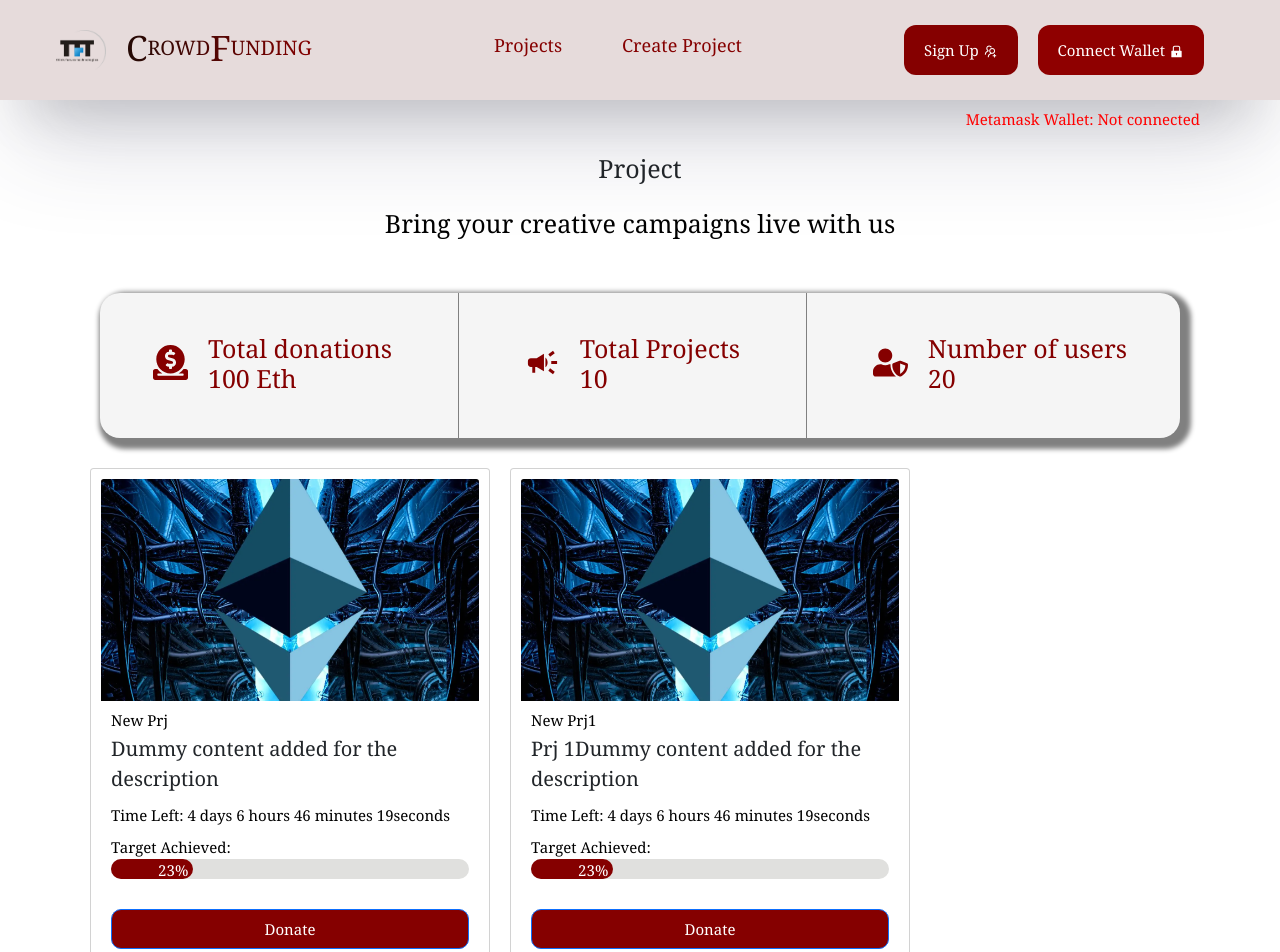
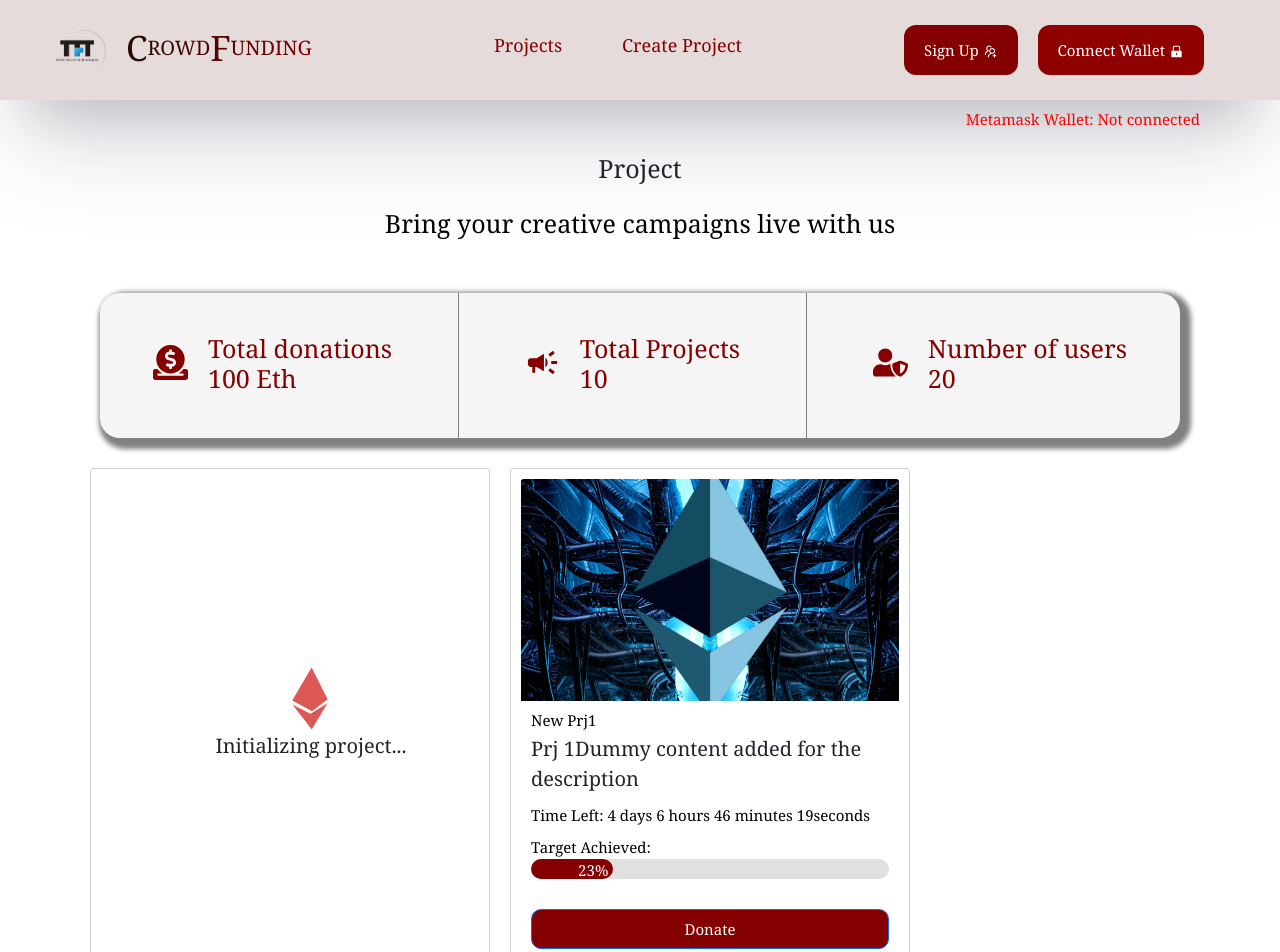
Before and after one commit to Pankajmalhan/CROWDFUNDING, a React (Create React App) app in the folder client/: page /Projects in a window 1280 px wide. Shown: the top 952 px of the page. Built offline with nearby package versions, Linux system fonts and the light colour scheme; what web3 would draw is missing.

Commit message:
Loading Initliazer

```diff
--- a/client/src/components/Cards/ProjectCard.jsx
+++ b/client/src/components/Cards/ProjectCard.jsx
@@ -5,12 +5,14 @@ import Card from "react-bootstrap/Card";
 import "bootstrap/dist/css/bootstrap.min.css";
 import ProgressBar from "../ProgressBar/ProgressBar";
 import { useCountdown } from "../../helper/useCountdown";
+import {useNavigate} from 'react-router-dom';
+import { Loading } from "../Loader/Loader";
 
-
-const ProjectCard = (item , detailsScreen) => {
+const ProjectCard = (projectData , detailsScreen) => {
   const targetDate = new Date("2022/11/04");
   const [days, hours, minutes, seconds] = useCountdown(targetDate);
-  const { title, description } = item?.data;
+  const { title, description } = projectData?.data;
+  const navigate = useNavigate();
   const cardContainer = {
       width: "40rem",
       height: "auto",
@@ -31,11 +33,18 @@ const ProjectCard = (item , detailsScreen) => {
     borderRadius:'1rem',
     width:"100%",
   }
+  function handleDonateButton(){
+    navigate('/ProjectDetails',{state: projectData?.data});
+}
+
   return (
   <>
     <Card
       style={cardContainer}
     >
+      {projectData?.data.title === "New Prj" ? <Loading/>
+      :
+      <>
       <Card.Img variant="top" src={Image} />
       <Card.Body>
         <Card.Title style={textStyle}>{title}</Card.Title>
@@ -46,10 +55,13 @@ const ProjectCard = (item , detailsScreen) => {
         </p>
         <Button
           style={buttonStyle}
+          onClick={handleDonateButton}
         >
           Donate
         </Button>
       </Card.Body>
+      </>
+}
     </Card>
     </>
   );
--- /dev/null
+++ b/client/src/components/Loader/Loader.jsx
@@ -0,0 +1,30 @@
+import LoadingImage from "../../Assets/img/865.gif"
+export function Loading(){
+    const cardContainer = {
+        display:'flex',
+        width: "40rem",
+        height: "100%",
+        justifyContent:'center',
+        fontSize: "2rem",
+        margin: "1rem",
+    }
+    const Loadingstyle ={
+        display: "flex",
+        flexDirection:'column',
+        justifyContent:'center',
+        alignItems:'center',
+        // padding:"20rem",
+    }
+    const loadingHead ={
+        color: "#850100",
+        alignItems:'center'
+    }
+    return(
+
+    <div style={cardContainer}>
+        <div style={Loadingstyle}>
+            <img src={LoadingImage}/>
+        <p > Initializing project...</p>
+        </div>
+    </div>)
+  }
--- a/client/src/pages/Home/Main.jsx
+++ b/client/src/pages/Home/Main.jsx
@@ -2,13 +2,12 @@ import React from 'react'
 import {FaDonate,FaUserShield} from 'react-icons/fa'
 import {MdCampaign} from 'react-icons/md'
 import ProfileCard from '../../components/Cards/ProfileCard'
-import ProjectDetail from '../Projects/projectDetails'
 export const Main = () =>{
     return (
         <>
         <div className= 'container'>
             <div className='sub'>
-                <h1>Bring your creative campaigns live with us</h1>
+                {/* <h1>Bring your creative campaigns live with us</h1>
                 <div className='mainpage-data'>
                     <div>
                     <mainicons><FaDonate/></mainicons>
@@ -24,8 +23,8 @@ export const Main = () =>{
                     <mainicons><FaUserShield/></mainicons>
                     <h1>Number of users<br/>20</h1>
                     </div>
-                </div>
-                <ProjectDetail/>
+                </div> */}
+                {/* <ProjectDetail/> */}
                 {/* ProfileCard */}
                 {/* <ProfileCard/> */}
             </div>
--- a/client/src/pages/Projects/Projects.jsx
+++ b/client/src/pages/Projects/Projects.jsx
@@ -2,7 +2,10 @@ import React, { useState } from "react";
 import ProjectCard from "../../components/Cards/ProjectCard";
 import { FaDonate, FaUserShield } from "react-icons/fa";
 import { MdCampaign } from "react-icons/md";
+import { useNavigate } from "react-router-dom";
+
 export const Projects = () => {
+ const navigate = useNavigate();
   const data = [
     {
       title: "New Prj",
@@ -25,6 +28,9 @@ export const Projects = () => {
       description: "Prj 2 Dummy content added for the description",
     },
   ];
+  function createNewProject(){
+      navigate('/Create')
+  }
   function NoData() {
     const noDataContainer = {
       display: "flex",
@@ -46,7 +52,7 @@ export const Projects = () => {
     };
     return (
       <div style={noDataContainer}>
-        <button style={noDataButton}> Create New Project +</button>
+        <button  onClick={()=>createNewProject()} style={noDataButton}> Create New Project +</button>
       </div>
     );
   }
@@ -94,7 +100,6 @@ export const Projects = () => {
       {data && <div className="card-container">
         {data.map((item) => <ProjectCard data={item} />)}
       </div> }
-
     </div>
   );
 };
--- a/client/src/pages/Projects/projectDetails.jsx
+++ b/client/src/pages/Projects/projectDetails.jsx
@@ -3,10 +3,12 @@ import ProgressBar from "../../components/ProgressBar/ProgressBar";
 import { useCountdown } from "../../helper/useCountdown";
 import Minimum from "../../components/Cards/MinimumCard";
 import DonateCard from "../../components/Cards/DonateCard";
-const ProjectDetail = () => {
+import { useLocation } from "react-router-dom";
+
+export const ProjectDetail = () => {
   const targetDate = new Date("2022/11/04");
   const [days, hours, minutes, seconds] = useCountdown(targetDate);
-
+  const location = useLocation();
   function CountDownCard({ text1, text2, target }) {
     return (
       <>
@@ -29,6 +31,7 @@ const ProjectDetail = () => {
   }
   return (
     <>
+    <div className="container">
       <div className="detailHeader">
         <h1 className="heading">Donation for I-Phone 14 Pro Max</h1>
         <div className="detailPage">
@@ -37,7 +40,6 @@ const ProjectDetail = () => {
             If you are reading this make sure to hit the donate button and help us raising fund to buy I-Phone 14 pro max.
             If you are reading this make sure to hit the donate button and help us raising fund to buy I-Phone 14 pro max.
             If you are reading this make sure to hit the donate button and help us raising fund to buy I-Phone 14 pro max.
-
             </p>
             <Minimum text1={"Minimum contribution"} text2={"0.002 ETH"} />
             <Minimum
@@ -57,8 +59,7 @@ const ProjectDetail = () => {
           </div>
         </div>
       </div>
+      </div>
     </>
   );
 };
-
-export default ProjectDetail;
--- a/client/src/pages/routes.jsx
+++ b/client/src/pages/routes.jsx
@@ -2,14 +2,15 @@ import React from "react"
 import { Routes,Route} from "react-router-dom"
 import { Main } from "./Home/Main";
 import { Projects } from "./Projects/Projects";
+import { ProjectDetail } from "./Projects/ProjectDetails"
 import { CreateProject } from "./Create/CreateProject";
-
 export const ScreenRoute=()=>{
     return (
 
     <Routes>
         <Route path='/' element={<Main/>} />
         <Route path='/Projects' element={<Projects/>} />
+        <Route path='/ProjectDetails' element={<ProjectDetail/>} />
         <Route path='/Create' element={<CreateProject/>} />
         <Route path='*' element={<Main/>} />
 
```
Also changed, not shown: client/src/Assets/img/865.gif (added).
